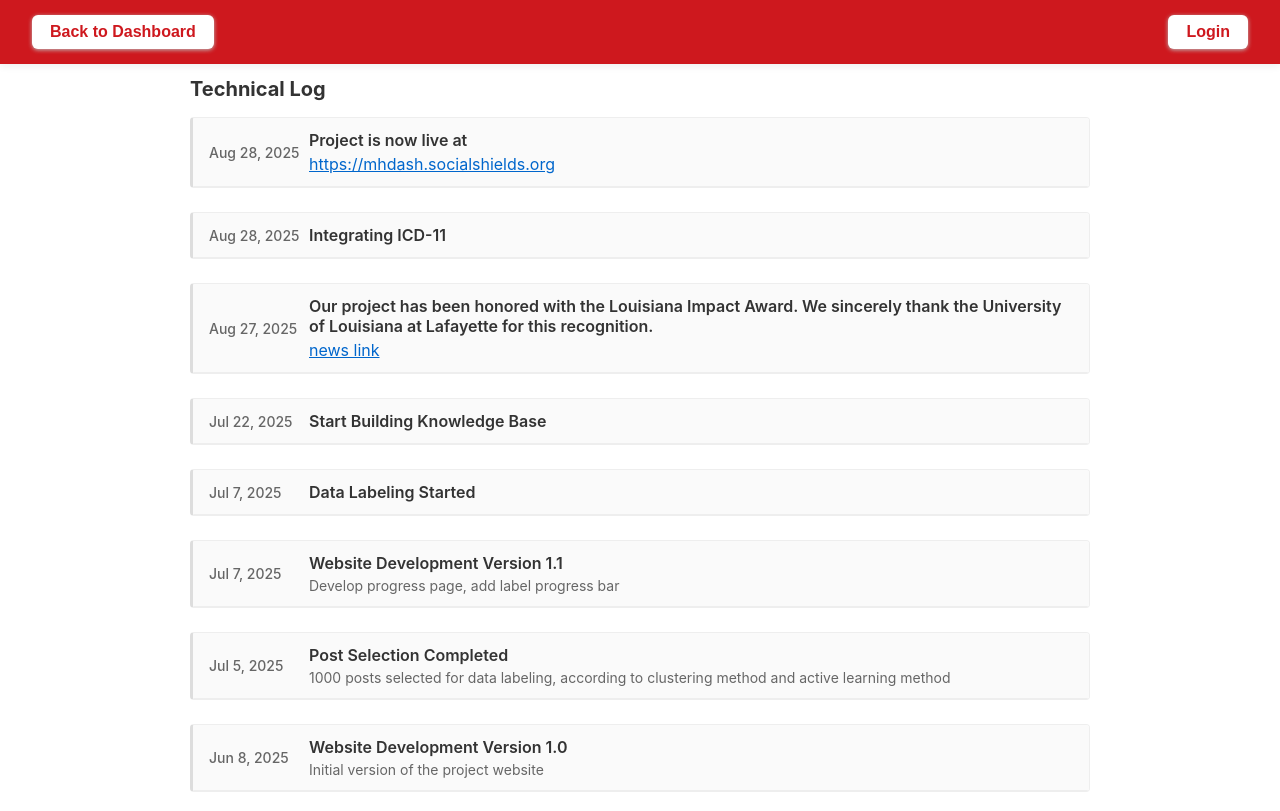
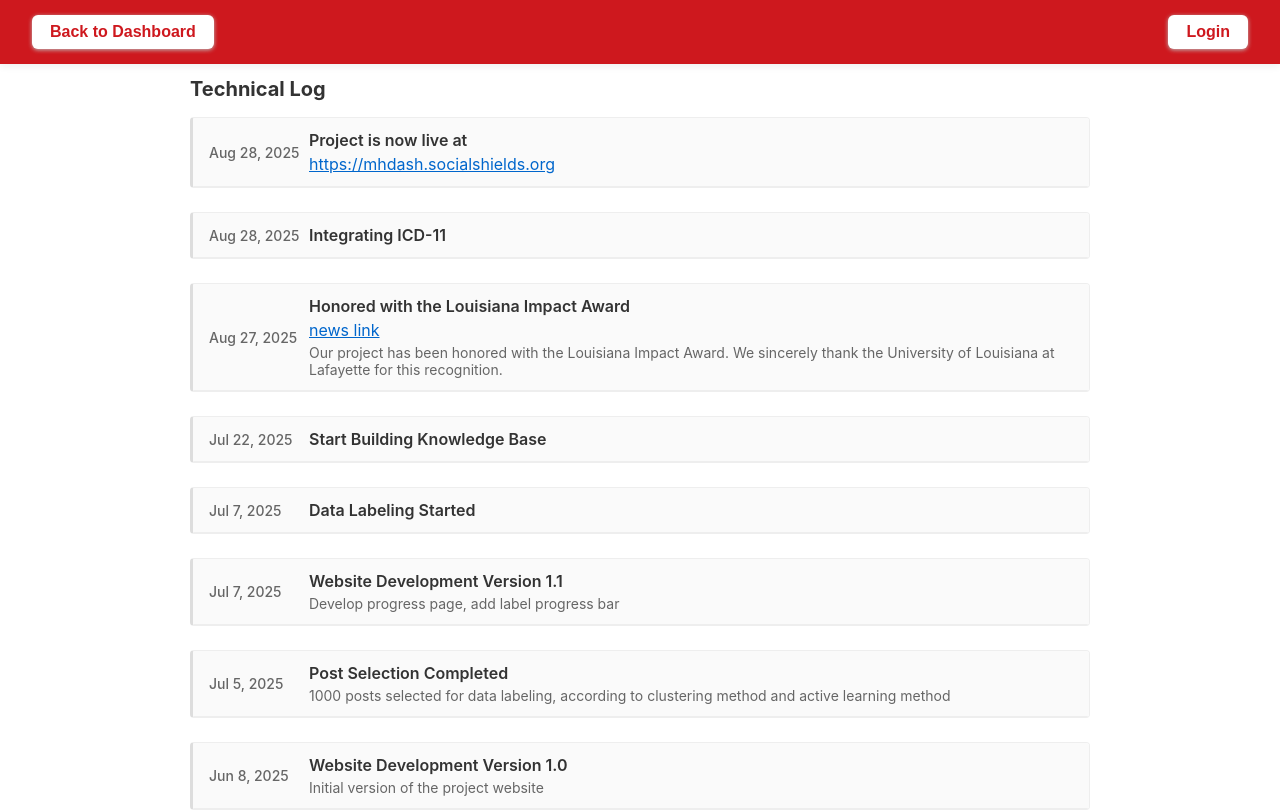
Before and after one commit to ihozh/mental-health-vercel, a Next.js app: page /progress in a window 1280 px wide. Shown: the top 811 px of the page. Built offline with nearby package versions, Linux system fonts and the light colour scheme.

Commit message:
Update progress.js

```diff
--- a/pages/progress.js
+++ b/pages/progress.js
@@ -20,7 +20,8 @@ export default function ProjectProgress() {
     },
     {
       date: '2025-08-27',
-      title: 'Our project has been honored with the Louisiana Impact Award. We sincerely thank the University of Louisiana at Lafayette for this recognition.',
+      title: 'Honored with the Louisiana Impact Award',
+      description: 'Our project has been honored with the Louisiana Impact Award. We sincerely thank the University of Louisiana at Lafayette for this recognition.',
       link: 'https://louisiana.edu/graduateschool/news/university-louisiana-lafayette-announces-round-4-research-award-recipients',
       linkText: 'news link'
     },
```
